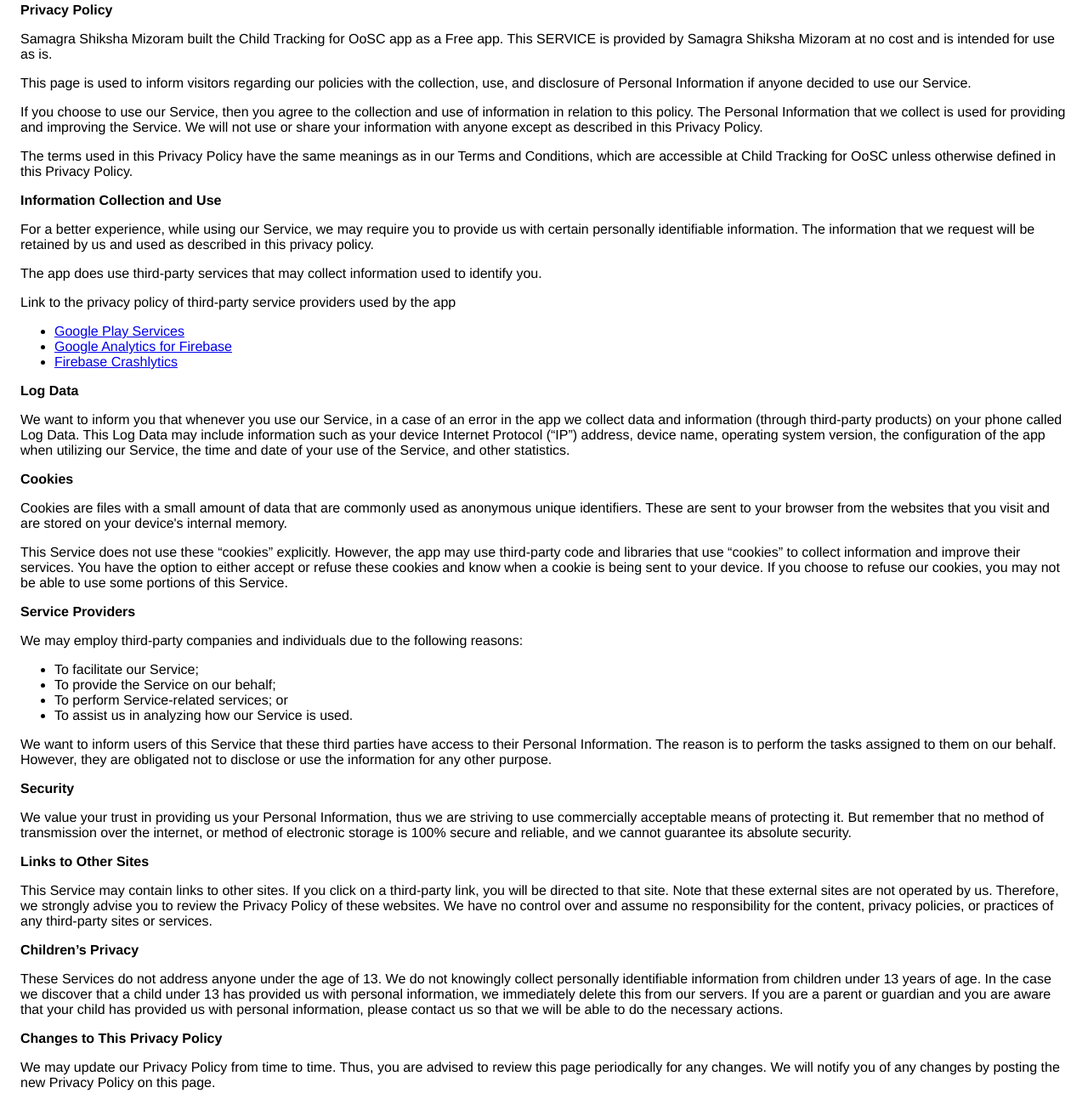
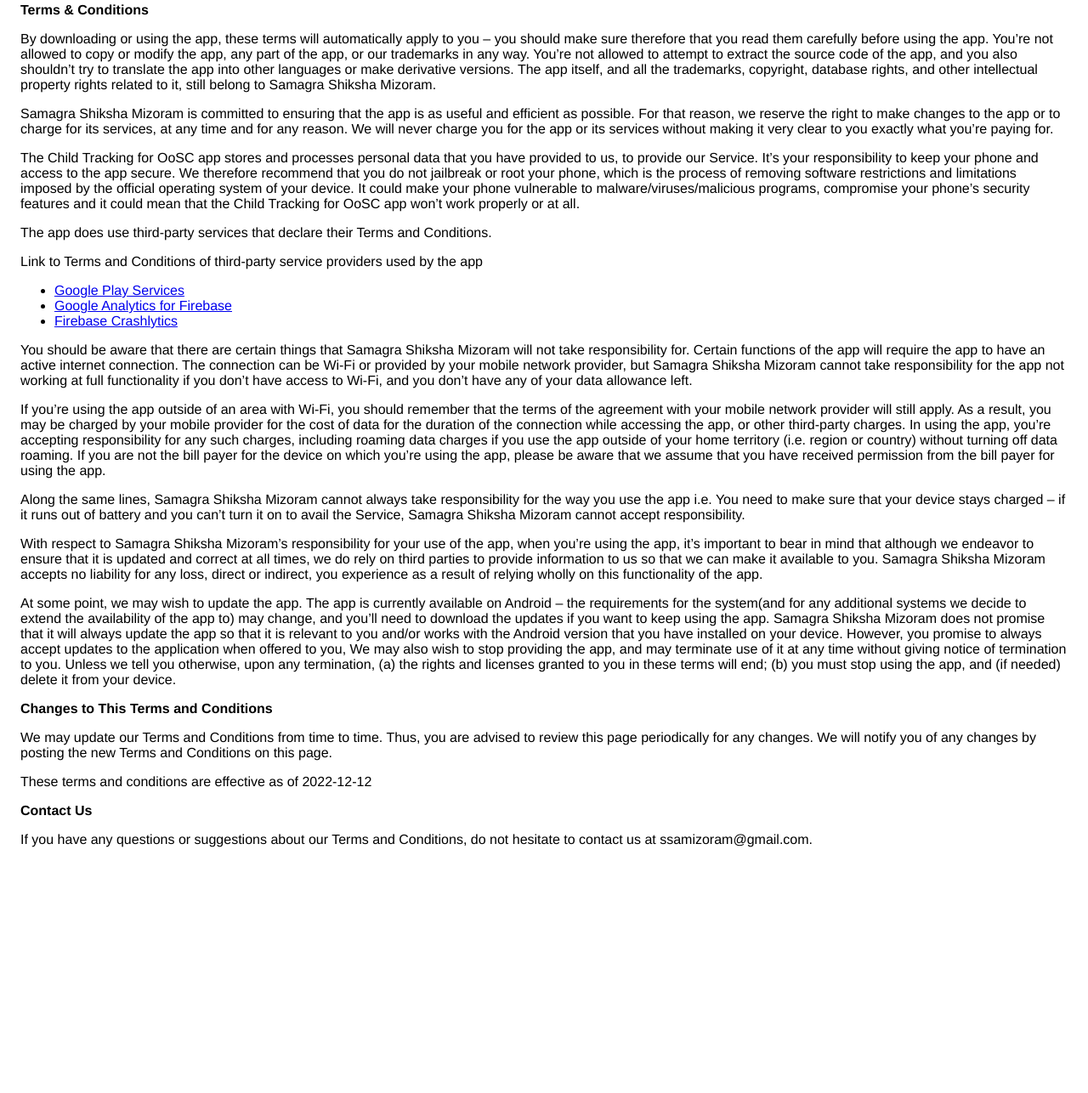
Before and after one commit to Vansangkima/OOSC_TC, a plain HTML site: page index.html in a window 1280 px wide. Shown: the part 21-1307 px from the top of the page at 85% size. After the commit the page ends 1058 px from the top, so only its background shows below. Drawn offline with Linux system fonts and the light colour scheme.

Commit message:
Update index.html

```diff
--- a/index.html
+++ b/index.html
@@ -3,107 +3,111 @@
     <head>
       <meta charset='utf-8'>
       <meta name='viewport' content='width=device-width'>
-      <title>Privacy Policy</title>
+      <title>Terms &amp; Conditions</title>
       <style> body { font-family: 'Helvetica Neue', Helvetica, Arial, sans-serif; padding:1em; } </style>
     </head>
     <body>
-    <strong>Privacy Policy</strong> <p>
-                  Samagra Shiksha Mizoram built the Child Tracking for OoSC app as
-                  a Free app. This SERVICE is provided by
-                  Samagra Shiksha Mizoram at no cost and is intended for use as
-                  is.
+    <strong>Terms &amp; Conditions</strong> <p>
+                  By downloading or using the app, these terms will
+                  automatically apply to you – you should make sure therefore
+                  that you read them carefully before using the app. You’re not
+                  allowed to copy or modify the app, any part of the app, or
+                  our trademarks in any way. You’re not allowed to attempt to
+                  extract the source code of the app, and you also shouldn’t try
+                  to translate the app into other languages or make derivative
+                  versions. The app itself, and all the trademarks, copyright,
+                  database rights, and other intellectual property rights related
+                  to it, still belong to Samagra Shiksha Mizoram.
                 </p> <p>
-                  This page is used to inform visitors regarding our
-                  policies with the collection, use, and disclosure of Personal
-                  Information if anyone decided to use our Service.
+                  Samagra Shiksha Mizoram is committed to ensuring that the app is
+                  as useful and efficient as possible. For that reason, we
+                  reserve the right to make changes to the app or to charge for
+                  its services, at any time and for any reason. We will never
+                  charge you for the app or its services without making it very
+                  clear to you exactly what you’re paying for.
                 </p> <p>
-                  If you choose to use our Service, then you agree to
-                  the collection and use of information in relation to this
-                  policy. The Personal Information that we collect is
-                  used for providing and improving the Service. We will not use or share your information with
-                  anyone except as described in this Privacy Policy.
+                  The Child Tracking for OoSC app stores and processes personal data that
+                  you have provided to us, to provide our
+                  Service. It’s your responsibility to keep your phone and
+                  access to the app secure. We therefore recommend that you do
+                  not jailbreak or root your phone, which is the process of
+                  removing software restrictions and limitations imposed by the
+                  official operating system of your device. It could make your
+                  phone vulnerable to malware/viruses/malicious programs,
+                  compromise your phone’s security features and it could mean
+                  that the Child Tracking for OoSC app won’t work properly or at all.
+                </p> <div><p>
+                    The app does use third-party services that declare their
+                    Terms and Conditions.
+                  </p> <p>
+                    Link to Terms and Conditions of third-party service
+                    providers used by the app
+                  </p> <ul><li><a href="https://policies.google.com/terms" target="_blank" rel="noopener noreferrer">Google Play Services</a></li><!----><li><a href="https://firebase.google.com/terms/analytics" target="_blank" rel="noopener noreferrer">Google Analytics for Firebase</a></li><li><a href="https://firebase.google.com/terms/crashlytics" target="_blank" rel="noopener noreferrer">Firebase Crashlytics</a></li><!----><!----><!----><!----><!----><!----><!----><!----><!----><!----><!----><!----><!----><!----><!----><!----><!----><!----><!----><!----><!----><!----><!----><!----></ul></div> <p>
+                  You should be aware that there are certain things that
+                  Samagra Shiksha Mizoram will not take responsibility for. Certain
+                  functions of the app will require the app to have an active
+                  internet connection. The connection can be Wi-Fi or provided
+                  by your mobile network provider, but Samagra Shiksha Mizoram
+                  cannot take responsibility for the app not working at full
+                  functionality if you don’t have access to Wi-Fi, and you don’t
+                  have any of your data allowance left.
+                </p> <p></p> <p>
+                  If you’re using the app outside of an area with Wi-Fi, you
+                  should remember that the terms of the agreement with your
+                  mobile network provider will still apply. As a result, you may
+                  be charged by your mobile provider for the cost of data for
+                  the duration of the connection while accessing the app, or
+                  other third-party charges. In using the app, you’re accepting
+                  responsibility for any such charges, including roaming data
+                  charges if you use the app outside of your home territory
+                  (i.e. region or country) without turning off data roaming. If
+                  you are not the bill payer for the device on which you’re
+                  using the app, please be aware that we assume that you have
+                  received permission from the bill payer for using the app.
                 </p> <p>
-                  The terms used in this Privacy Policy have the same meanings
-                  as in our Terms and Conditions, which are accessible at
-                  Child Tracking for OoSC unless otherwise defined in this Privacy Policy.
-                </p> <p><strong>Information Collection and Use</strong></p> <p>
-                  For a better experience, while using our Service, we
-                  may require you to provide us with certain personally
-                  identifiable information. The information that
-                  we request will be retained by us and used as described in this privacy policy.
-                </p> <div><p>
-                    The app does use third-party services that may collect
-                    information used to identify you.
-                  </p> <p>
-                    Link to the privacy policy of third-party service providers used
-                    by the app
-                  </p> <ul><li><a href="https://www.google.com/policies/privacy/" target="_blank" rel="noopener noreferrer">Google Play Services</a></li><!----><li><a href="https://firebase.google.com/policies/analytics" target="_blank" rel="noopener noreferrer">Google Analytics for Firebase</a></li><li><a href="https://firebase.google.com/support/privacy/" target="_blank" rel="noopener noreferrer">Firebase Crashlytics</a></li><!----><!----><!----><!----><!----><!----><!----><!----><!----><!----><!----><!----><!----><!----><!----><!----><!----><!----><!----><!----><!----><!----><!----><!----></ul></div> <p><strong>Log Data</strong></p> <p>
-                  We want to inform you that whenever you
-                  use our Service, in a case of an error in the app
-                  we collect data and information (through third-party
-                  products) on your phone called Log Data. This Log Data may
-                  include information such as your device Internet Protocol
-                  (“IP”) address, device name, operating system version, the
-                  configuration of the app when utilizing our Service,
-                  the time and date of your use of the Service, and other
-                  statistics.
-                </p> <p><strong>Cookies</strong></p> <p>
-                  Cookies are files with a small amount of data that are
-                  commonly used as anonymous unique identifiers. These are sent
-                  to your browser from the websites that you visit and are
-                  stored on your device's internal memory.
+                  Along the same lines, Samagra Shiksha Mizoram cannot always take
+                  responsibility for the way you use the app i.e. You need to
+                  make sure that your device stays charged – if it runs out of
+                  battery and you can’t turn it on to avail the Service,
+                  Samagra Shiksha Mizoram cannot accept responsibility.
                 </p> <p>
-                  This Service does not use these “cookies” explicitly. However,
-                  the app may use third-party code and libraries that use
-                  “cookies” to collect information and improve their services.
-                  You have the option to either accept or refuse these cookies
-                  and know when a cookie is being sent to your device. If you
-                  choose to refuse our cookies, you may not be able to use some
-                  portions of this Service.
-                </p> <p><strong>Service Providers</strong></p> <p>
-                  We may employ third-party companies and
-                  individuals due to the following reasons:
-                </p> <ul><li>To facilitate our Service;</li> <li>To provide the Service on our behalf;</li> <li>To perform Service-related services; or</li> <li>To assist us in analyzing how our Service is used.</li></ul> <p>
-                  We want to inform users of this Service
-                  that these third parties have access to their Personal
-                  Information. The reason is to perform the tasks assigned to
-                  them on our behalf. However, they are obligated not to
-                  disclose or use the information for any other purpose.
-                </p> <p><strong>Security</strong></p> <p>
-                  We value your trust in providing us your
-                  Personal Information, thus we are striving to use commercially
-                  acceptable means of protecting it. But remember that no method
-                  of transmission over the internet, or method of electronic
-                  storage is 100% secure and reliable, and we cannot
-                  guarantee its absolute security.
-                </p> <p><strong>Links to Other Sites</strong></p> <p>
-                  This Service may contain links to other sites. If you click on
-                  a third-party link, you will be directed to that site. Note
-                  that these external sites are not operated by us.
-                  Therefore, we strongly advise you to review the
-                  Privacy Policy of these websites. We have
-                  no control over and assume no responsibility for the content,
-                  privacy policies, or practices of any third-party sites or
-                  services.
-                </p> <p><strong>Children’s Privacy</strong></p> <div><p>
-                    These Services do not address anyone under the age of 13.
-                    We do not knowingly collect personally
-                    identifiable information from children under 13 years of age. In the case
-                    we discover that a child under 13 has provided
-                    us with personal information, we immediately
-                    delete this from our servers. If you are a parent or guardian
-                    and you are aware that your child has provided us with
-                    personal information, please contact us so that
-                    we will be able to do the necessary actions.
-                  </p></div> <!----> <p><strong>Changes to This Privacy Policy</strong></p> <p>
-                  We may update our Privacy Policy from
-                  time to time. Thus, you are advised to review this page
+                  With respect to Samagra Shiksha Mizoram’s responsibility for your
+                  use of the app, when you’re using the app, it’s important to
+                  bear in mind that although we endeavor to ensure that it is
+                  updated and correct at all times, we do rely on third parties
+                  to provide information to us so that we can make it available
+                  to you. Samagra Shiksha Mizoram accepts no liability for any
+                  loss, direct or indirect, you experience as a result of
+                  relying wholly on this functionality of the app.
+                </p> <p>
+                  At some point, we may wish to update the app. The app is
+                  currently available on Android – the requirements for the
+                  system(and for any additional systems we
+                  decide to extend the availability of the app to) may change,
+                  and you’ll need to download the updates if you want to keep
+                  using the app. Samagra Shiksha Mizoram does not promise that it
+                  will always update the app so that it is relevant to you
+                  and/or works with the Android version that you have
+                  installed on your device. However, you promise to always
+                  accept updates to the application when offered to you, We may
+                  also wish to stop providing the app, and may terminate use of
+                  it at any time without giving notice of termination to you.
+                  Unless we tell you otherwise, upon any termination, (a) the
+                  rights and licenses granted to you in these terms will end;
+                  (b) you must stop using the app, and (if needed) delete it
+                  from your device.
+                </p> <p><strong>Changes to This Terms and Conditions</strong></p> <p>
+                  We may update our Terms and Conditions
+                  from time to time. Thus, you are advised to review this page
                   periodically for any changes. We will
-                  notify you of any changes by posting the new Privacy Policy on
-                  this page.
-                </p> <p>This policy is effective as of 2022-12-12</p> <p><strong>Contact Us</strong></p> <p>
+                  notify you of any changes by posting the new Terms and
+                  Conditions on this page.
+                </p> <p>
+                  These terms and conditions are effective as of 2022-12-12
+                </p> <p><strong>Contact Us</strong></p> <p>
                   If you have any questions or suggestions about our
-                  Privacy Policy, do not hesitate to contact us at ssamizoram@gmail.com.
+                  Terms and Conditions, do not hesitate to contact us
+                  at ssamizoram@gmail.com.
                 </p>
     </body>
     </html>
```
